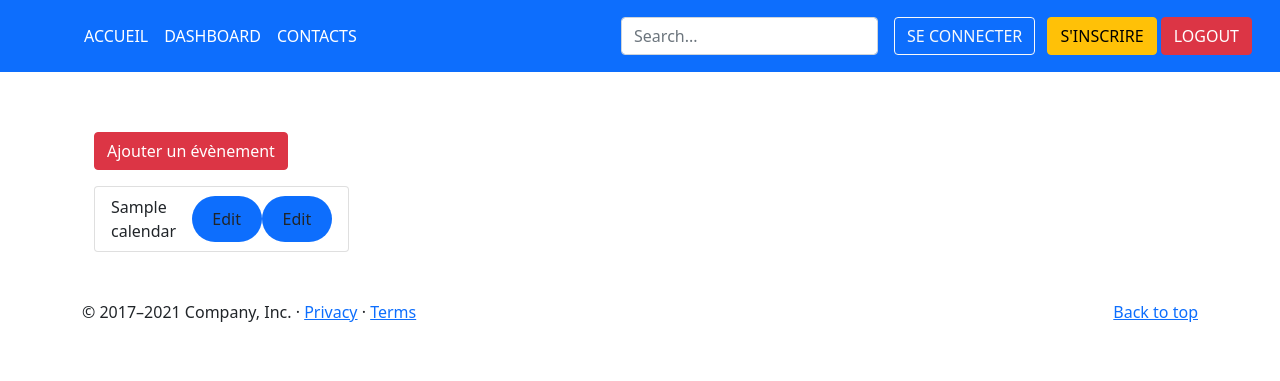
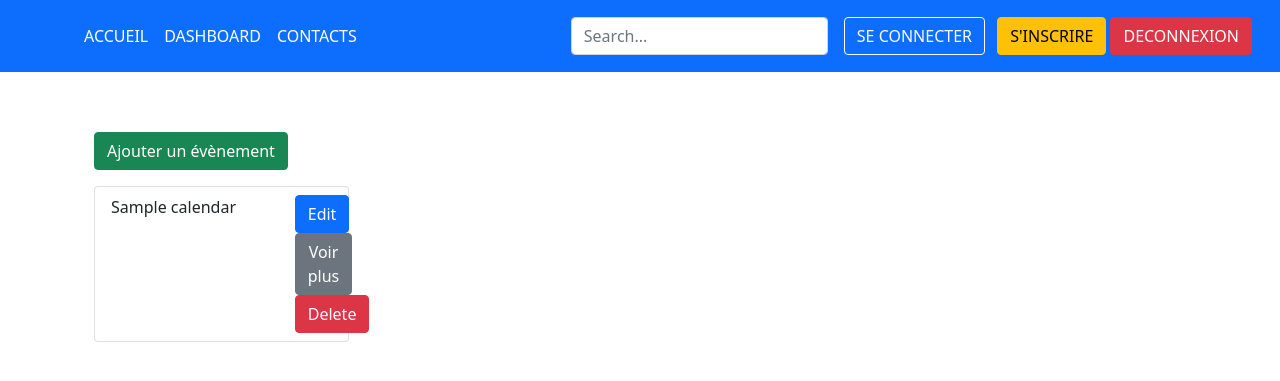
Before and after one commit to cecile9/peoject_3, a Symfony app: template templates/event/dashboard.html.twig in a window 1280 px wide. Shown: the top 381 px of the page. Run offline with Twig, Linux system fonts and the light colour scheme; the template is opened without the code that fills it: most values are stand-ins (such as "Sample title", 1, 10 or a date in 2020); some libraries are stand-ins or nearby versions.

Commit message:
create button

```diff
--- a/templates/base.html.twig
+++ b/templates/base.html.twig
@@ -52,8 +52,8 @@
 
             <ul class="nav col-12 col-lg-auto me-lg-auto mb-2 justify-content-center mb-md-0">
                 <li><a href="/" class="nav-link px-2 text-white">ACCUEIL</a></li>
-                <li><a href="#" class="nav-link px-2 text-white">DASHBOARD</a></li>
-                <li><a href="#" class="nav-link px-2 text-white">CONTACTS</a></li>
+                <li><a href="{{ path('user-calendar-dashboard') }}" class="nav-link px-2 text-white">DASHBOARD</a></li>
+                <li><a href="{{ path('contact_index') }}" class="nav-link px-2 text-white">CONTACTS</a></li>
             </ul>
 
             <form class="col-12 col-lg-auto mb-3 mb-lg-0 me-lg-3">
@@ -63,7 +63,7 @@
             <div class="text-end">
                 <a href="/login" type="button" class="btn btn-outline-light me-2">SE CONNECTER</a>
                 <a href="/register" type="button" class="btn btn-warning">S'INSCRIRE</a>
-                <a href="/logout" type="button" class="btn btn-danger">LOGOUT</a>
+                <a href="/logout" type="button" class="btn btn-danger">DECONNEXION</a>
             </div>
 
         </div>
@@ -75,10 +75,7 @@
 </div>
 
 <!-- FOOTER -->
-<footer class="container">
-    <p class="float-end"><a href="#">Back to top</a></p>
-    <p>&copy; 2017–2021 Company, Inc. &middot; <a href="#">Privacy</a> &middot; <a href="#">Terms</a></p>
-</footer>
+
 
 </body>
 </html>
--- a/templates/calendar/edit.html.twig
+++ b/templates/calendar/edit.html.twig
@@ -10,4 +10,6 @@
     <a href="{{ path('calendar_index') }}">back to list</a>
 
     {{ include('calendar/_delete_form.html.twig') }}
+
+
 {% endblock %}
--- a/templates/event/dashboard.html.twig
+++ b/templates/event/dashboard.html.twig
@@ -12,24 +12,38 @@
     {% endblock %}
 
 {% block body %}
-    <div class="container mt5 pt-6" style="padding-top: 60px;">
+    <div class="container-fluid mt5 pt-6" style="padding-top: 60px;">
 
         <div class="row">
             <div class="col col-md-3">
                 <div class="mt5 pt-6" id="profile">
 
                         <div class="col-auto">
-                            <a href="/calendar/new"  class="btn btn-danger mb-3">Ajouter un évènement</a>
+                            <a href="/calendar/new"  class="btn btn-success mb-3">Ajouter un évènement</a>
                         </div>
 
                     <div class="events-list">
                         <ul class="list-group">
 
-                            {% for event in calendars %}
+                            {% for calendar in calendars %}
                                 <li class="list-group-item d-flex justify-content-between align-items-center">
-                                    {{event.title}}
-                                    <span class="badge bg-primary rounded-pill"><a class="btn btn-default" href="#">Edit</a></span>
-                                    <span class="badge bg-primary rounded-pill"><a class="btn btn-default" href="#">Edit</a></span>
+                                    <div class="row">
+                                        <div class="col col-9">
+                                            {{calendar.title}}
+                                        </div>
+                                        <div class="col col-3">
+                                            <a class="btn btn-primary" href="{{ path('calendar_edit', {'id': calendar.id}) }}">Edit</a>
+                                            <a class="btn btn-secondary" href="{{ path('calendar_show', {'id': calendar.id}) }}">Voir plus </a>
+
+
+                                            <form method="post" action="{{ path('calendar_delete', {'id': calendar.id}) }}" onsubmit="return confirm('Are you sure you want to delete this item?');">
+                                                <input type="hidden" name="_method" value="DELETE">
+                                                <input type="hidden" name="_token" value="{{ csrf_token('delete' ~ calendar.id) }}">
+                                                <button class="btn btn-danger">Delete</button>
+                                            </form>
+                                        </div>
+                                    </div>
+
                                 </li>
                             {% endfor %}
                         </ul>
```
Also changed, not shown: src/Controller/CalendarController.php (+3 -4 lines), templates/calendar/new.html.twig (+0 -11 lines), templates/contact/create.html.twig (+18 -6 lines), templates/contact/edit.html.twig (+14 -3 lines), 1 other file.
